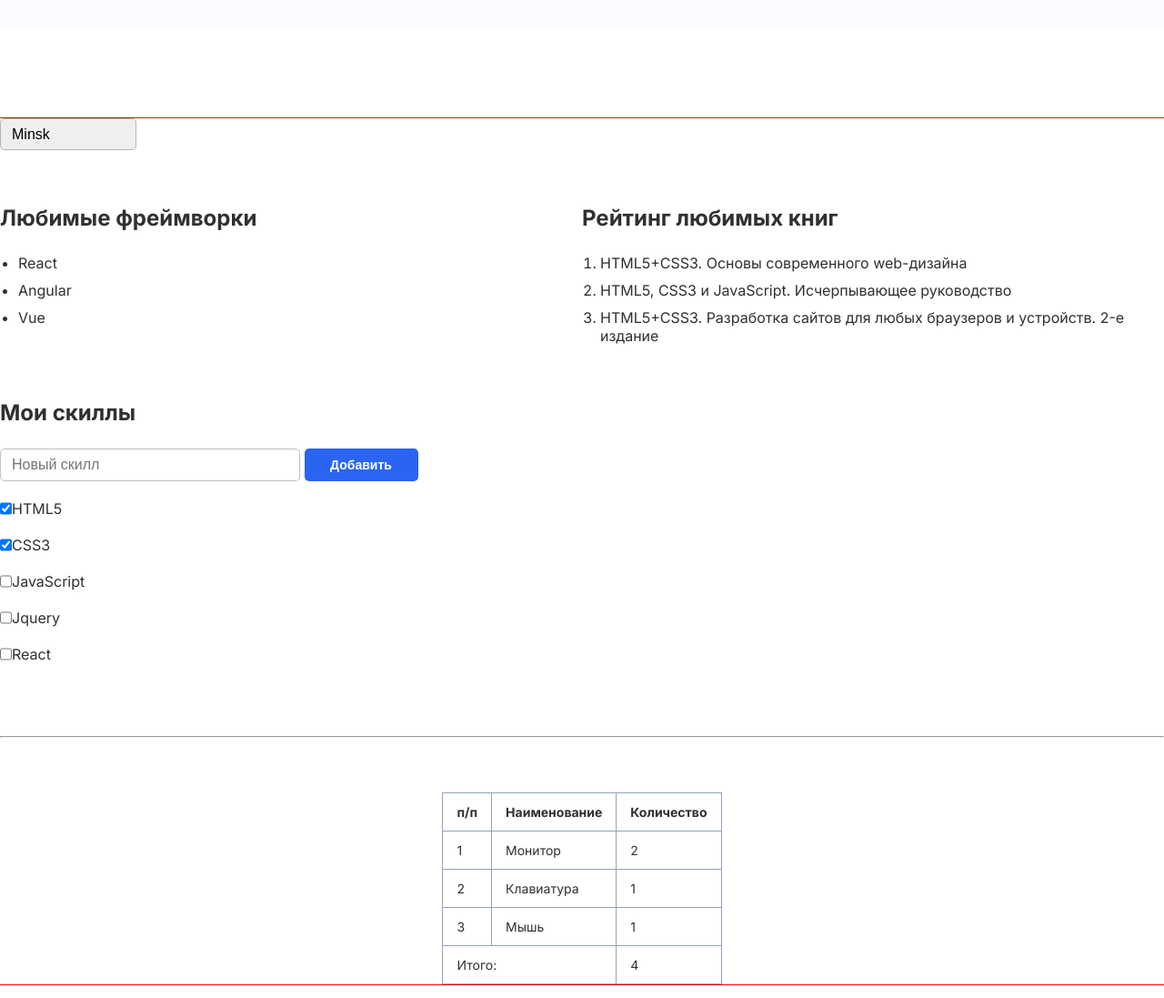
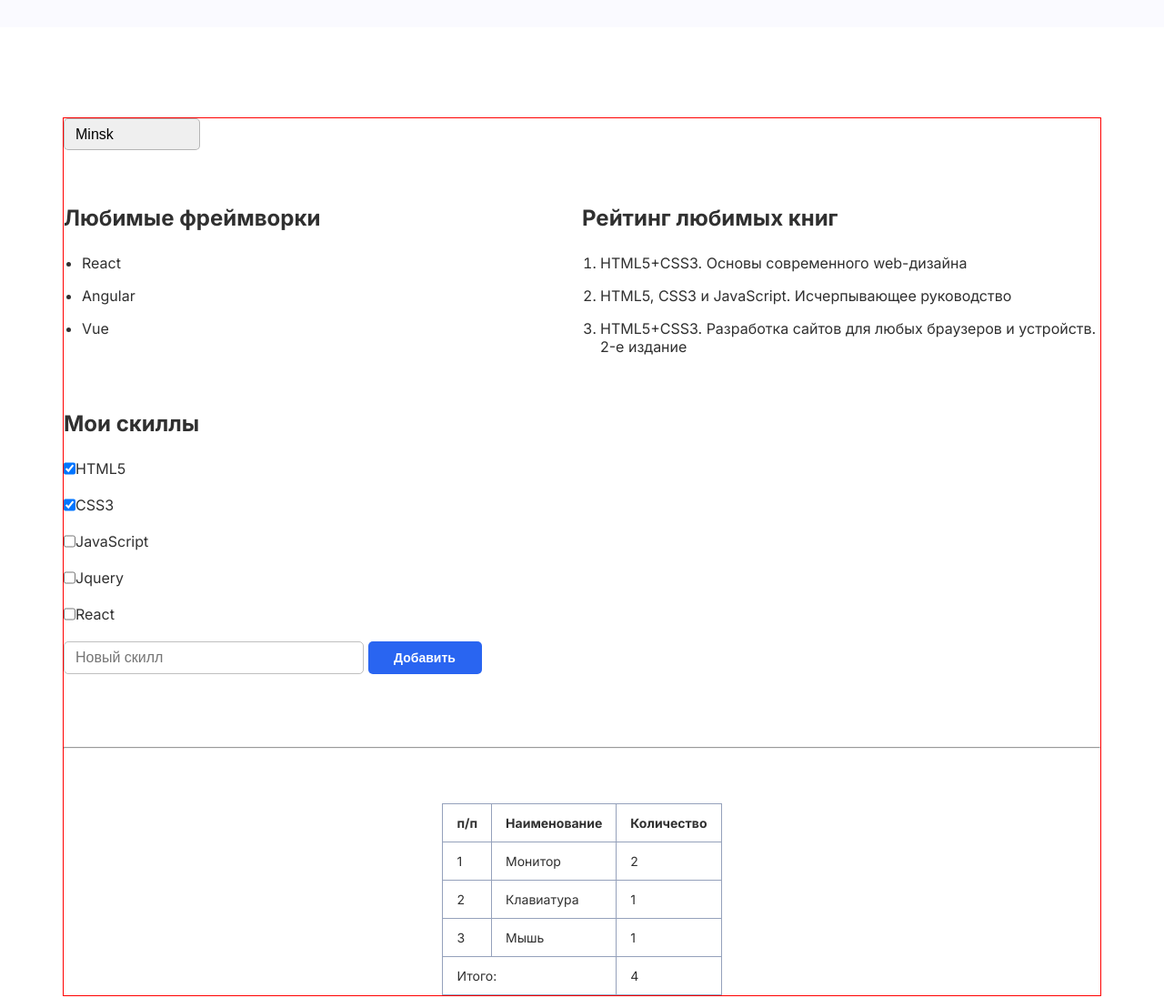
Before and after one commit to lizafedoseeva734-ship-it/homework_table, a plain HTML site: page index.html in a window 1280 px wide. Shown: the part 840-1937 px from the top of the page at 91% size. Drawn offline with Linux system fonts and the light colour scheme.

Commit message:
Add files via upload

```diff
--- a/style.css
+++ b/style.css
@@ -8,7 +8,7 @@
     outline: 1px solid red; /* чтобы контейнер был виден, в конце можно будет удалить это св-во */
     margin: 0 auto;
     width: 100%;
-    max-width: 1440px;
+    max-width: 1140px;
     /* 📍 Максимальная ширина для контейнера */
 }
 
@@ -120,7 +120,7 @@ display: flex;
 .books-list {
 display: flex;
 flex-direction: column;
-gap: 10px;
+gap: 16px;
     /* 📍 Свойства flexbox для отступов между элементами в списках */
 }
 
@@ -132,13 +132,14 @@ gap: 10px;
 }
 .skills-block {
     display: flex;
-    flex-direction: column;
+    flex-direction: column-reverse;
     /* 📍 Свойства flexbox для расположения формы над элементами с классом .label */
 }
 
 .skills {
     min-width: 50%;
     order: 2;
+    gap:20px
     /* 📍 Свойства flexbox для расположения элементов с классом .label */
 }
 
```
